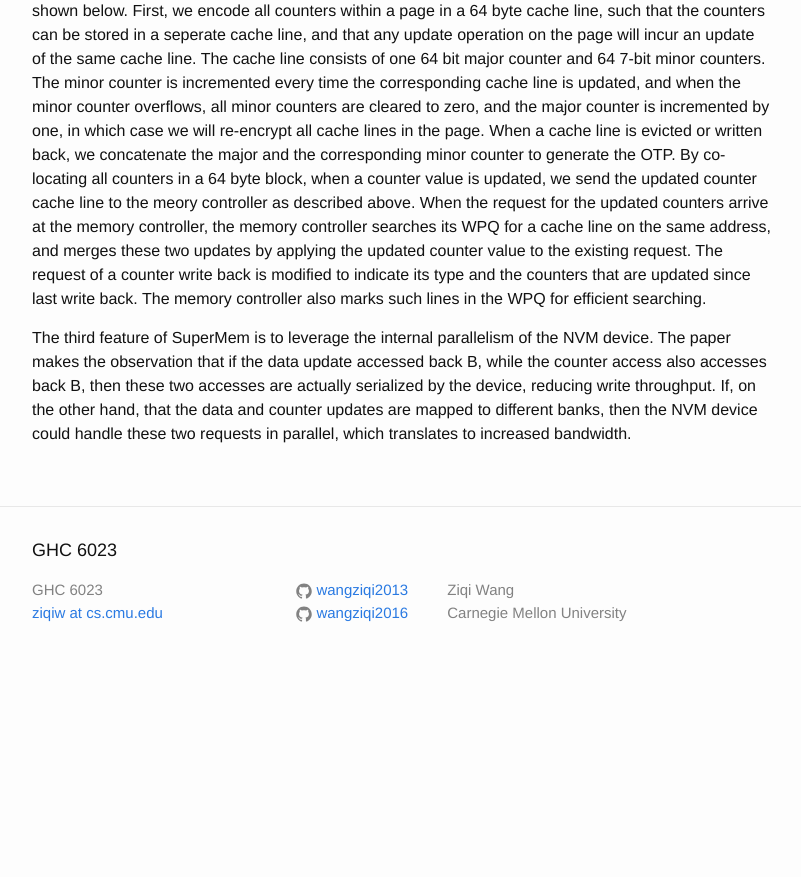
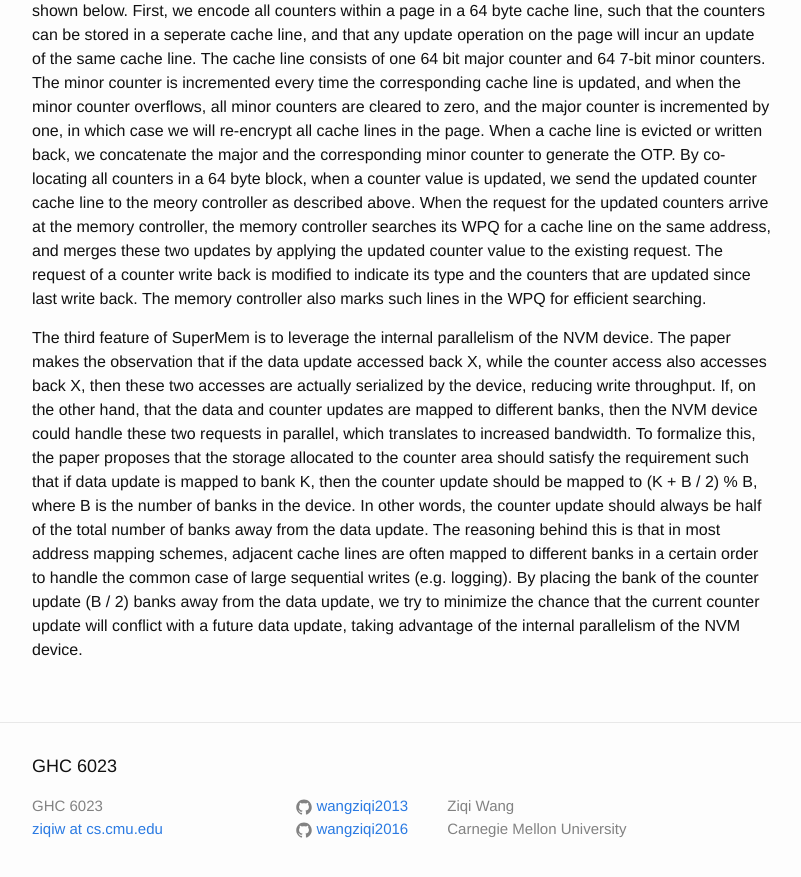
Before and after one commit to wangziqi2013/wangziqi2013.github.io, a Jekyll site: the page built from _posts/2019-12-12-supermem.markdown, in a window 1280 px wide and 900 px high, scrolled down 2299 px. Shown: the top 877 px of the window, without its empty margins (238-1039 px from the left). Built offline with Jekyll 4.4.1, drawn with Linux system fonts in a browser that asks for light colours; before the commit the page ends 2983 px from its top, so only the background shows below that.

Commit message:
Finish parallelism

```diff
--- a/_posts/2019-12-12-supermem.markdown
+++ b/_posts/2019-12-12-supermem.markdown
@@ -89,6 +89,13 @@ write back is modified to indicate its type and the counters that are updated si
 also marks such lines in the WPQ for efficient searching.
 
 The third feature of SuperMem is to leverage the internal parallelism of the NVM device. The paper makes the observation
-that if the data update accessed back B, while the counter access also accesses back B, then these two accesses are actually
+that if the data update accessed back X, while the counter access also accesses back X, then these two accesses are actually
 serialized by the device, reducing write throughput. If, on the other hand, that the data and counter updates are mapped
 to different banks, then the NVM device could handle these two requests in parallel, which translates to increased bandwidth.
+To formalize this, the paper proposes that the storage allocated to the counter area should satisfy the requirement such
+that if data update is mapped to bank K, then the counter update should be mapped to (K + B / 2) % B, where B is the number
+of banks in the device. In other words, the counter update should always be half of the total number of banks away from
+the data update. The reasoning behind this is that in most address mapping schemes, adjacent cache lines are often mapped
+to different banks in a certain order to handle the common case of large sequential writes (e.g. logging). By placing the
+bank of the counter update (B / 2) banks away from the data update, we try to minimize the chance that the current counter
+update will conflict with a future data update, taking advantage of the internal parallelism of the NVM device.
```
